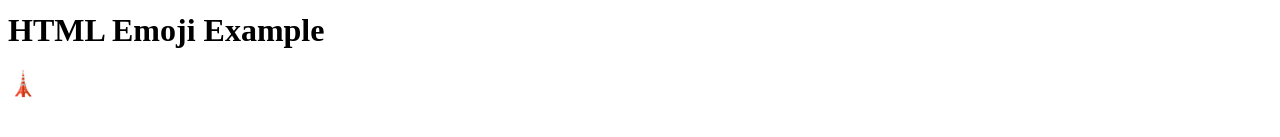
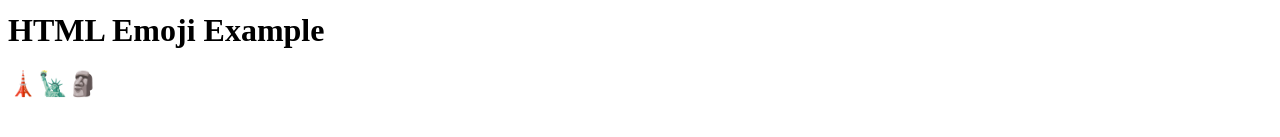
Before and after one commit to racheelychee/racheelychee-github.io, a plain HTML site: page index.html in a window 1280 px wide. Shown: the part 261-398 px from the top of the page. Drawn offline with Linux system fonts and the light colour scheme.

Commit message:
Update emojiss index.html

```diff
--- a/index.html
+++ b/index.html
@@ -18,7 +18,7 @@
 
 <h1>HTML Emoji Example</h1>
 
-<h2>&#128508;</h2>
+<h2>&#128508;&#128509;&#128511;</h2>
 
 </body>
 </html>
```
